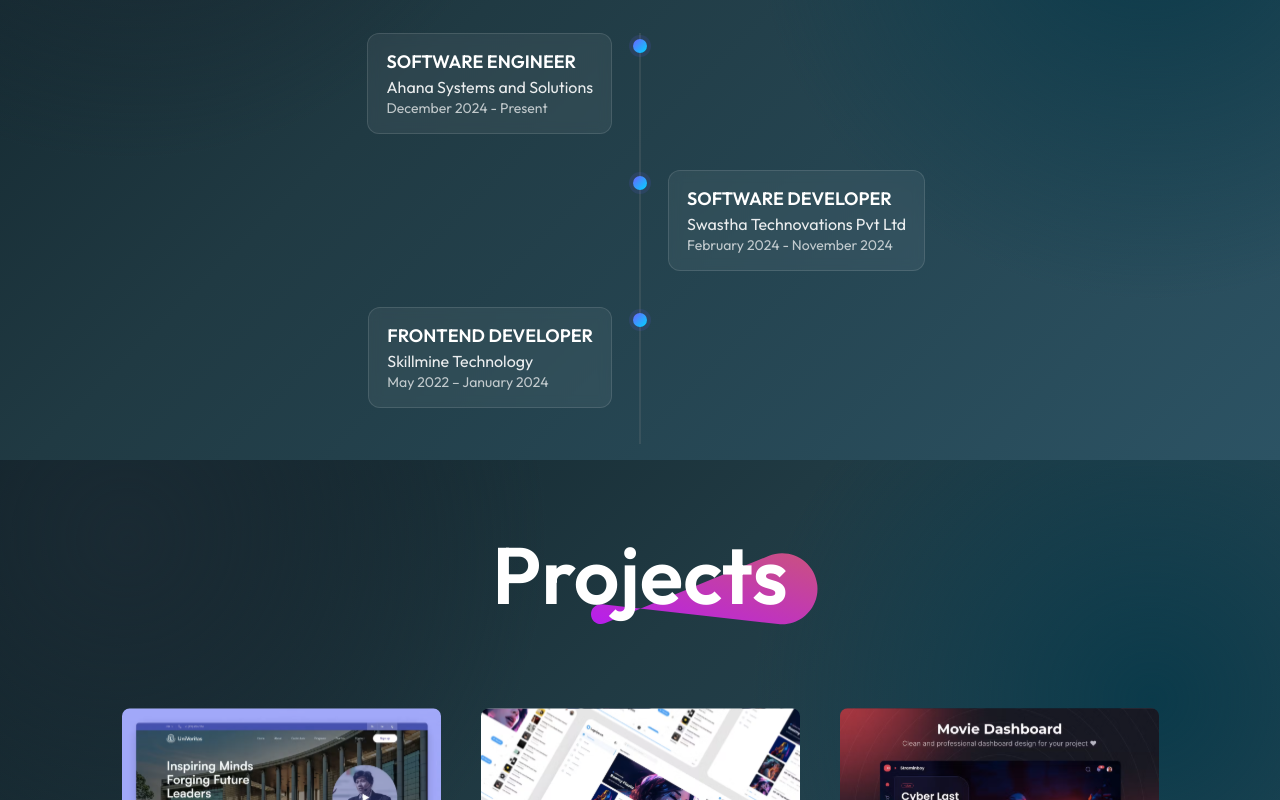
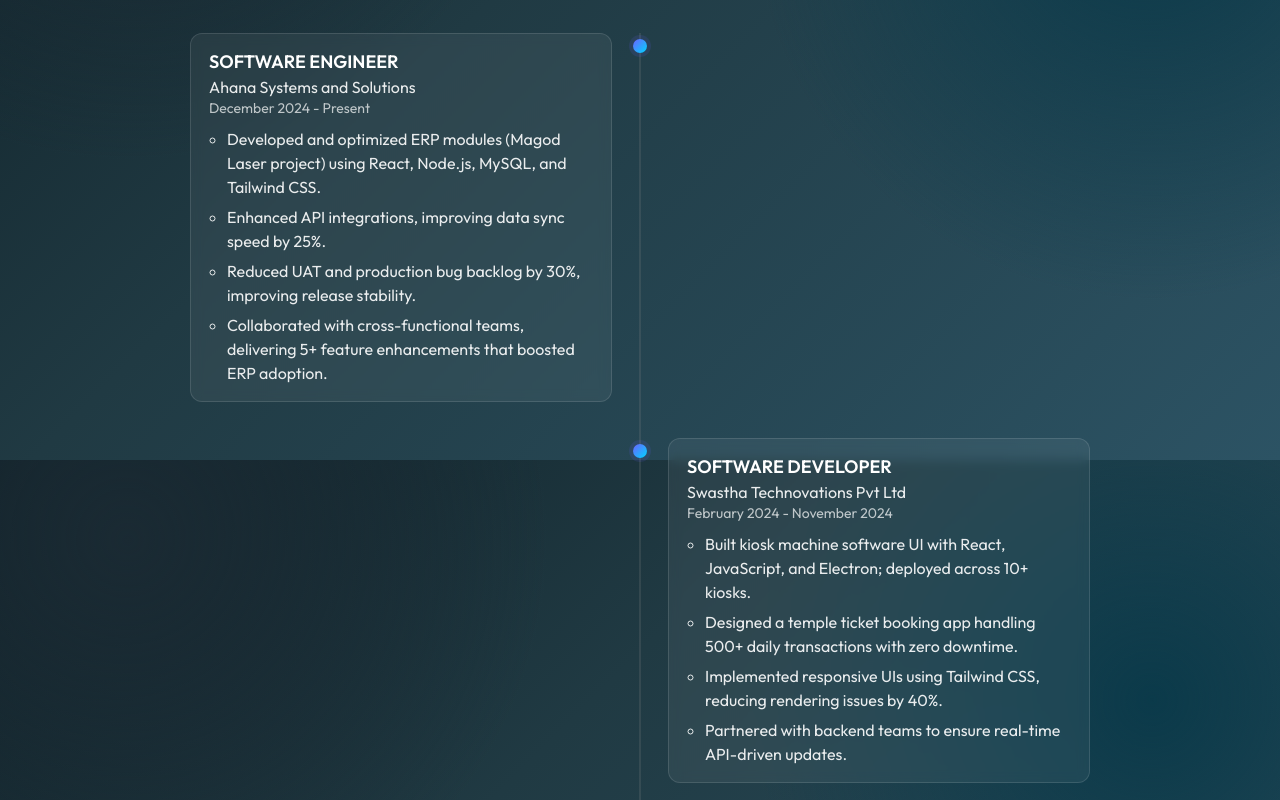
Before and after one commit to Gopi2923/portfolio-react, a React (Vite) app: page / in a window 1280 px wide. Shown: the part 1940-2740 px from the top of the page. Built offline with nearby package versions, Linux system fonts and the light colour scheme.

Commit message:
added experience details and projects details.

```diff
--- a/src/Components/ExperienceTimeline/ExperienceTimeline.css
+++ b/src/Components/ExperienceTimeline/ExperienceTimeline.css
@@ -94,6 +94,18 @@
   opacity: 0.7;
 }
 
+.details {
+  margin: 10px 0 0 0;
+  padding-left: 18px;
+  display: grid;
+  gap: 6px;
+}
+
+.details li {
+  line-height: 1.5;
+  opacity: 0.9;
+}
+
 @keyframes fadeSlideIn {
   from { opacity: 0; transform: translateY(12px); }
   to { opacity: 1; transform: translateY(0); }
--- a/src/Components/ExperienceTimeline/ExperienceTimeline.jsx
+++ b/src/Components/ExperienceTimeline/ExperienceTimeline.jsx
@@ -1,21 +1,37 @@
-import React from 'react'
 import './ExperienceTimeline.css'
 
 const experiences = [
   {
     title: 'SOFTWARE ENGINEER',
     company: 'Ahana Systems and Solutions',
-    period: 'December 2024 - Present'
+    period: 'December 2024 - Present',
+    details: [
+      'Developed and optimized ERP modules (Magod Laser project) using React, Node.js, MySQL, and Tailwind CSS.',
+      'Enhanced API integrations, improving data sync speed by 25%.',
+      'Reduced UAT and production bug backlog by 30%, improving release stability.',
+      'Collaborated with cross-functional teams, delivering 5+ feature enhancements that boosted ERP adoption.'
+    ]
   },
   {
     title: 'SOFTWARE DEVELOPER',
     company: 'Swastha Technovations Pvt Ltd',
-    period: 'February 2024 - November 2024'
+    period: 'February 2024 - November 2024',
+    details: [
+      'Built kiosk machine software UI with React, JavaScript, and Electron; deployed across 10+ kiosks.',
+      'Designed a temple ticket booking app handling 500+ daily transactions with zero downtime.',
+      'Implemented responsive UIs using Tailwind CSS, reducing rendering issues by 40%.',
+      'Partnered with backend teams to ensure real-time API-driven updates.'
+    ]
   },
   {
     title: 'FRONTEND DEVELOPER',
     company: 'Skillmine Technology',
-    period: 'May 2022 – January 2024'
+    period: 'May 2022 – January 2024',
+    details: [
+      'Developed Employee Database App with HR & Employee login views, enabling role-based data access for 200+ staff.',
+      'Built Data Visualization app that improved reporting speed by 35% and enhanced decision-making.',
+      'Collaborated on multiple projects using React, Node.js, and MongoDB, delivering production-ready solutions on time.'
+    ]
   }
 ]
 
@@ -33,6 +49,13 @@
               <h3 className='role'>{exp.title}</h3>
               <p className='company'>{exp.company}</p>
               <p className='period'>{exp.period}</p>
+              {exp.details && (
+                <ul className='details'>
+                  {exp.details.map((point, i) => (
+                    <li key={i}>{point}</li>
+                  ))}
+                </ul>
+              )}
             </div>
           </li>
         ))}
```
